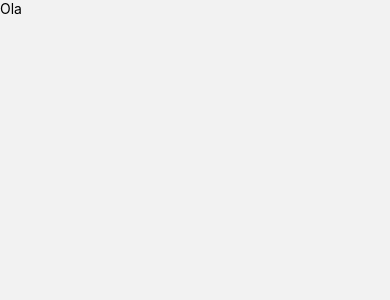
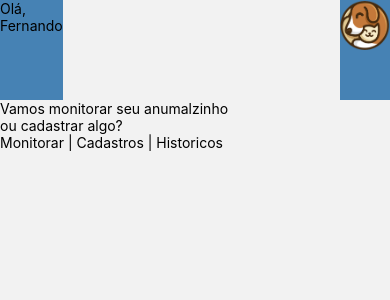
Before and after one commit to guiTavares13/Frontend-PetTransporterBox, a React Native app: screen /Menu in a window 390 px wide. Shown: the top 300 px of the page. Built offline with nearby package versions, Linux system fonts and the light colour scheme.

Commit message:
Esqueleto menu

```diff
--- a/src/screens/Menu.js
+++ b/src/screens/Menu.js
@@ -1,11 +1,40 @@
-import { View, Text, Button, SafeAreaView } from "react-native";
+import { View, Text, Image, SafeAreaView, StyleSheet } from "react-native";
 
 import global from "../../global";
+import logo from '../assets/icons/logo_icon.png'
 
 export default function Menu(){
     return(
-        <SafeAreaView>
-            <Text>Ola</Text>
+        <>
+        <SafeAreaView style={styles.container}>
+            <View style={{height: 100, backgroundColor: 'steelblue'}}>
+                <Text>Olá,</Text>
+                <Text>Fernando</Text>
+            </View>
+            <View style={{height: 100, backgroundColor: 'steelblue'}}>
+                <Image style={{width:50, height:50}} source={logo}/>
+            </View>
         </SafeAreaView>
+        <View style={styles.subititle}>
+            <Text>Vamos <Text>monitorar</Text> seu anumalzinho {'\n'}
+            ou <Text>cadastrar</Text> algo?
+            </Text>
+        </View>
+        <View>
+            <Text>Monitorar | Cadastros | Historicos </Text>
+        </View>
+    </>
+
     );
 }
+
+const styles = StyleSheet.create({
+    container: {
+        flexDirection: "row",
+        justifyContent: 'space-between',
+        alignItems: 'stretch',
+    },
+    subititle: {
+        alignItems: "flex-start"
+    }
+})
```
